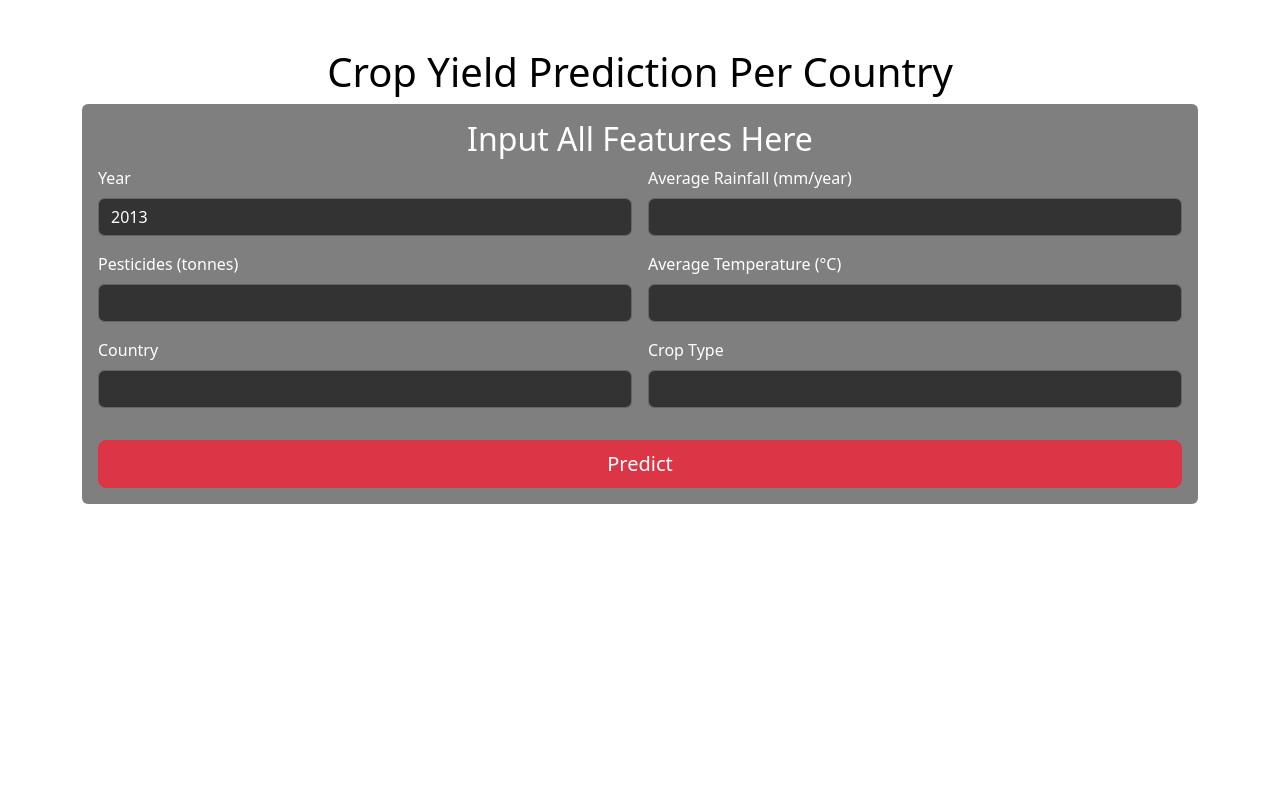
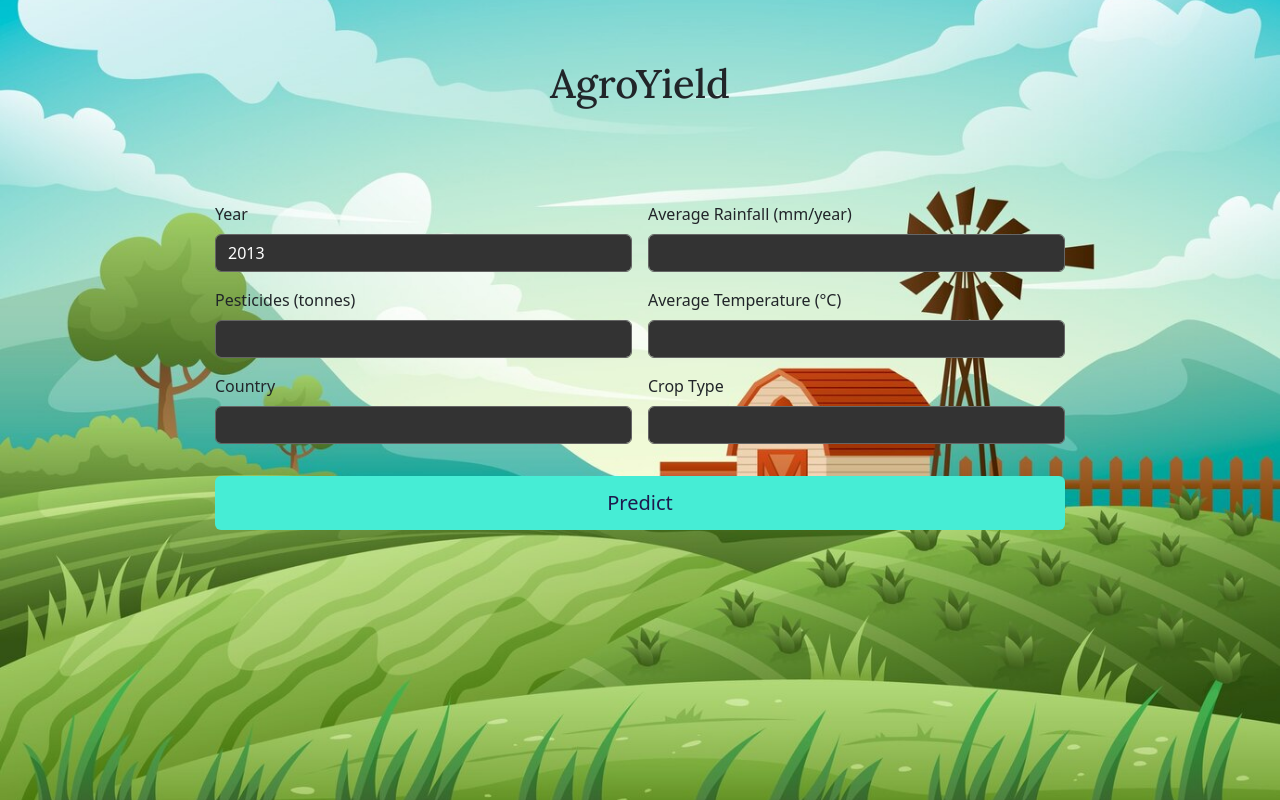
Before and after one commit to sevenrishi/AgroYield, a Flask app: page / in a window 1280 px wide. Run offline with Flask 3, Linux system fonts and the light colour scheme; parts of the project's set-up code (start-up, migrations or seed data) failed here and were passed over.

Commit message:
updated code

```diff
--- /dev/null
+++ b/static/style.css
@@ -0,0 +1,119 @@
+.outer {
+    background-image: url('/static/images/view.jpg');
+    background-size: cover;
+    background-position: center;
+    background-repeat: no-repeat;
+    width: 100vw;
+    height: 100vh;
+    margin: 0;
+    padding: 0;
+}
+
+.bg-dark-light {
+    background-color: rgba(0, 0, 0, 0.5) !important;
+    border-radius: 15px;
+}
+
+.form-control-dark {
+    background-color: #333 !important;
+    border: 1px solid #666 !important;
+    color: white !important;
+}
+
+.form-control-dark::placeholder {
+    color: #ccc;
+}
+
+.text-white {
+    color: white !important;
+}
+
+h1, h2 {
+    color: black;
+}
+
+.card-body h2 {
+    color: white;
+}
+
+
+.outlook{
+    font-family: "Lora", serif;
+    font-optical-sizing: auto;
+    font-weight: 500;
+    font-style: normal;
+    display: flex;
+    justify-content: center;
+    padding-top: 60px;
+    padding-bottom: 0;
+}
+
+.card-container {
+    display: flex;
+    justify-content: center;
+    align-items: center;
+    height: 550px;
+    width: 850px;
+    margin: 0 auto; /* ✅ This centers it horizontally */
+}
+
+/* Container to center the button */
+.button-container {
+    max-width: 400px;
+    margin: 50px auto;
+    padding: 0 20px;
+  }
+
+  /* Custom Predict Button Styling */
+  .predict-btn {
+    background-color: oklch(85.5% 0.138 181.071); /* Bootstrap's btn-danger color */
+    color:oklch(25.7% 0.09 281.288);
+    font-size: 1.25rem; /* Equivalent to btn-lg */
+    margin-top: 1rem; /* mt-3 */
+    width: 100%; /* w-100 */
+    padding: 0.75rem 1.25rem;
+    border: none;
+    border-radius: 0.375rem;
+    cursor: pointer;
+    transition: background-color 0.3s ease;
+  }
+
+  .predict-btn:hover {
+    background-color: oklch(84.5% 0.143 164.978); /* Darker red on hover */
+  }
+
+  .prediction-result h2{
+    display: flex;
+    flex-direction: column;
+    justify-content: center;
+    align-items: center;
+    text-align: center;
+    color: black;
+  }
+
+  .prediction-result h3{
+    display: flex;
+    flex-direction: column;
+    justify-content: center;
+    align-items: center;
+    text-align: center;
+    color: black;
+  }
+
+
+
+  @keyframes fadeIn {
+    0% {
+      opacity: 0;
+      transform: translateY(20px);
+    }
+    100% {
+      opacity: 1;
+      transform: translateY(0);
+    }
+  }
+
+  .prediction-result {
+    animation: fadeIn 0.8s ease-in-out;
+    animation-delay: 0.5s;
+  }
--- a/templates/index.html
+++ b/templates/index.html
@@ -3,25 +3,20 @@
 <head>
     <meta charset="utf-8">
     <meta name="viewport" content="width=device-width, initial-scale=1">
-    <title>Crop Yield Prediction</title>
+    <title>AgroYield</title>
+    <link rel="stylesheet" href="{{ url_for('static', filename='style.css') }}">
     <link href="https://cdn.jsdelivr.net/npm/bootstrap@5.3.0/dist/css/bootstrap.min.css" rel="stylesheet">
-    <style>
-        .bg-dark-light {
-            background-color: rgba(0, 0, 0, 0.5);
-        }
-        .form-control-dark {
-            background-color: #333;
-            border: 1px solid #666;
-            color: white;
-        }
-    </style>
+    <link rel="icon" href="{{ url_for('static', filename='images/wheat.png') }}" type="image/x-icon">
+
+    <link rel="preconnect" href="https://fonts.googleapis.com">
+    <link rel="preconnect" href="https://fonts.gstatic.com" crossorigin>
+    <link href="https://fonts.googleapis.com/css2?family=Lora:ital,wght@0,400..700;1,400..700&display=swap" rel="stylesheet">
 </head>
 <body>
-    <div class="container py-5">
-        <h1 class="text-center mb-4s" style="color: black;">Crop Yield Prediction Per Country</h1>
-        <div class="card bg-dark-light text-white border-0">
+    <div class="outer">
+        <h1 class="outlook">AgroYield</h1>
+        <div class="card-container">
             <div class="card-body">
-                <h2 class="text-center" style="color: white;">Input All Features Here</h2>
                 <form action="/predict" method="post">
                     <div class="row g-3">
                         <div class="col-md-6">
@@ -48,15 +43,16 @@
                             <label for="Item" class="form-label">Crop Type</label>
                             <input type="text" class="form-control form-control-dark" name="Item">
                         </div>
-                        <div class="col-12">
-                            <button type="submit" class="btn btn-danger btn-lg mt-3 w-100">Predict</button>
-                        </div>
+                        <div class="button-container">
+                            <button type="submit" class="predict-btn">Predict</button>
+                          </div>
+
                     </div>
                 </form>
                 {% if prediction %}
-                    <div class="text-center mt-4">
+                    <div class="prediction-result">
                         <h2>Predicted Yield:</h2>
-                        <h3 class="text-info">{{ prediction }} Tonnes</h3>
+                        <h3 class="text-info" style="color: black;">{{ prediction }} Tonnes</h3>
                     </div>
                 {% endif %}
             </div>
```
Also changed, not shown: static/images/Farming.avif (added), static/images/Valley.jpg (added), static/images/view.jpg (added), static/images/wheat.png (added).
